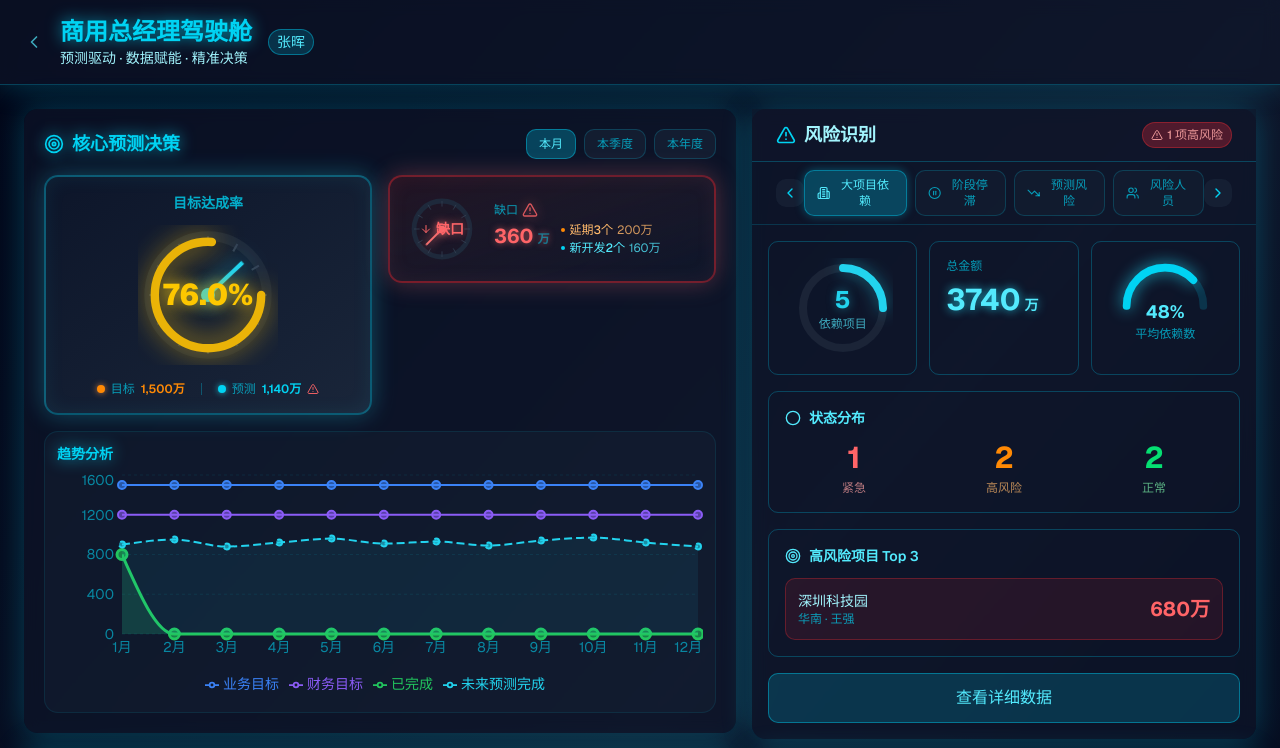
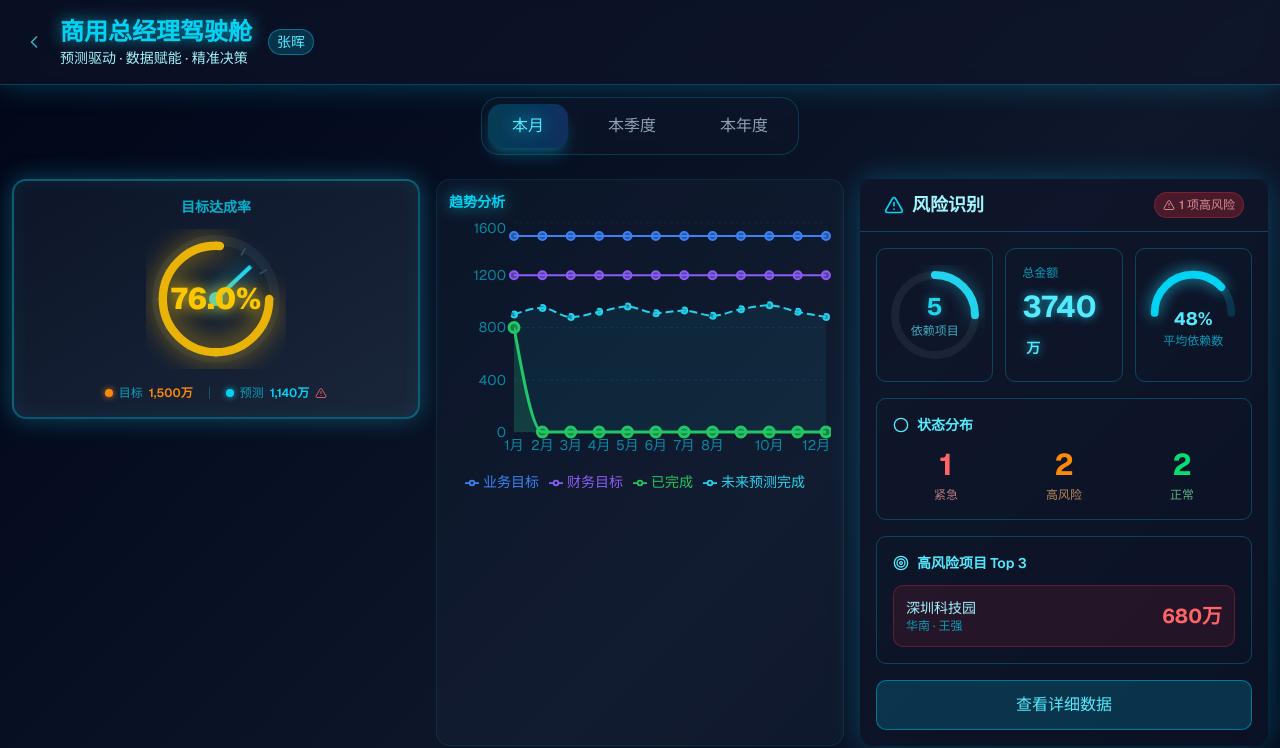
Before and after one commit to navylee1990/coze_jsc, a Next.js app: page /gm in a window 1280 px wide. Shown: the top 748 px of the page. Built offline with nearby package versions, Linux system fonts and the light colour scheme.

Commit message:
refactor: 重构驾驶舱布局为叙事性三列结构，根据时间范围动态显示风险识别tab

```diff
--- a/src/app/gm/page.tsx
+++ b/src/app/gm/page.tsx
@@ -577,62 +577,47 @@ export default function GMDashboard() {
         </div>
       </header>
 
-      {/* 主要内容区 - 自适应流式布局 */}
+      {/* 主要内容区 */}
       <main className="flex-1 flex flex-col">
-        {/* 流式容器 - 根据分辨率自动适配，不限制高度 */}
-        <div className="max-w-[1920px] mx-auto p-4 sm:p-6">
-            {/* 驾驶舱风格布局 - 响应式网格 */}
-            <div className="grid grid-cols-1 lg:grid-cols-12 gap-2 sm:gap-4">
-          {/* 中央仪表区 */}
+        {/* 时间切换器 */}
+        <div className="max-w-[1920px] mx-auto px-6 py-3">
           <div className={cn(
-            'col-span-1 lg:col-span-7 space-y-2 sm:space-y-4',
-            'transition-all duration-500',
-            isMounted && animationPhase >= 2 ? 'opacity-100 translate-y-0' : 'opacity-0 translate-y-4'
+            'flex items-center justify-center gap-2 sm:gap-4 bg-slate-900/50 rounded-2xl p-1.5 backdrop-blur-sm border border-cyan-400/20',
+            'transition-all duration-300',
+            'hover:border-cyan-400/40'
           )}>
-            {/* 核心预测决策卡片 - 自适应高度 */}
-            <div className={`${DASHBOARD_STYLES.cardBg} ${DASHBOARD_STYLES.cardBorder} rounded-xl p-4 sm:p-5 ${DASHBOARD_STYLES.glow}`}>
-              <div className="flex items-center justify-between mb-4">
-                <h2 className={`text-lg font-bold ${DASHBOARD_STYLES.neon} flex items-center gap-2`}>
-                  <Target className="w-5 h-5" />
-                  核心预测决策
-                </h2>
-                <div className="flex gap-2">
+            {(['current', 'quarter', 'year'] as TimeRange[]).map((range) => (
               <button
-                    onClick={() => setSelectedTimeRange('current')}
-                    className={`px-3 py-1.5 rounded-lg text-xs font-medium transition-all ${
-                      selectedTimeRange === 'current'
-                        ? 'bg-cyan-500/30 border-cyan-500/50 text-cyan-300'
-                        : 'bg-slate-800/50 border-cyan-400/20 text-cyan-400/70'
-                    } border`}
+                key={range}
+                onClick={() => handleTimeRangeChange(range)}
+                className={cn(
+                  'flex items-center gap-2 px-4 sm:px-6 py-2 sm:py-2.5 rounded-xl font-medium transition-all duration-300 relative overflow-hidden group',
+                  selectedTimeRange === range
+                    ? 'bg-gradient-to-r from-cyan-500/20 to-blue-500/20 text-cyan-300 shadow-lg shadow-cyan-500/30'
+                    : 'text-slate-400 hover:text-cyan-300 hover:bg-slate-800/50'
+                )}
               >
-                    本月
+                {selectedTimeRange === range && (
+                  <div className="absolute inset-0 bg-gradient-to-r from-cyan-500/10 to-blue-500/10 animate-pulse"></div>
+                )}
+                <span className={cn('text-sm sm:text-base', selectedTimeRange === range && 'drop-shadow-[0_0_8px_rgba(34,211,238,0.8)]')}>
+                  {range === 'current' ? '本月' : range === 'quarter' ? '本季度' : '本年度'}
+                </span>
               </button>
-                  <button
-                    onClick={() => setSelectedTimeRange('quarter')}
-                    className={`px-3 py-1.5 rounded-lg text-xs font-medium transition-all ${
-                      selectedTimeRange === 'quarter'
-                        ? 'bg-cyan-500/30 border-cyan-500/50 text-cyan-300'
-                        : 'bg-slate-800/50 border-cyan-400/20 text-cyan-400/70'
-                    } border`}
-                  >
-                    本季度
-                  </button>
-                  <button
-                    onClick={() => setSelectedTimeRange('year')}
-                    className={`px-3 py-1.5 rounded-lg text-xs font-medium transition-all ${
-                      selectedTimeRange === 'year'
-                        ? 'bg-cyan-500/30 border-cyan-500/50 text-cyan-300'
-                        : 'bg-slate-800/50 border-cyan-400/20 text-cyan-400/70'
-                    } border`}
-                  >
-                    本年度
-                  </button>
+            ))}
           </div>
         </div>
 
-              {/* 核心数据展示 - 汽车仪表盘样式 */}
-              <div className="grid grid-cols-2 gap-3 sm:gap-4 mb-4">
-                {/* 仪表盘1 - 达成率 */}
+        {/* 流式容器 - 根据分辨率自动适配，不限制高度 */}
+        <div className="max-w-[1920px] mx-auto p-2 sm:p-3 space-y-3 sm:space-y-4">
+            {/* 驾驶舱风格布局 - 响应式三列 */}
+            <div className="grid grid-cols-1 md:grid-cols-2 lg:grid-cols-3 gap-3 sm:gap-4">
+              {/* 左侧：目标达成率 */}
+              <div className={cn(
+                'transition-all duration-500',
+                isMounted && animationPhase >= 1 ? 'opacity-100 translate-y-0' : 'opacity-0 translate-y-4'
+              )}>
+                {/* 仪表盘 - 达成率 */}
                 <div className="relative">
                   <div
                     className="rounded-xl border-2 p-4 transition-all duration-300 bg-gradient-to-br from-slate-900/90 to-slate-800/90 border-cyan-500/40"
@@ -748,164 +733,18 @@ export default function GMDashboard() {
                     </div>
                   </div>
                 </div>
-
-                {/* 仪表盘2 - 缺口 */}
-                <div className="relative">
-                  <div
-                    className={cn(
-                      'rounded-xl border-2 p-3 transition-all duration-300',
-                      animatedGap <= 0
-                        ? 'bg-gradient-to-br from-green-900/20 to-slate-900/90 border-green-500/40'
-                        : 'bg-gradient-to-br from-red-900/20 to-slate-900/90 border-red-500/40'
-                    )}
-                    style={{
-                      boxShadow: animatedGap <= 0
-                        ? '0 0 25px rgba(74, 222, 128, 0.3), inset 0 0 20px rgba(74, 222, 128, 0.08)'
-                        : '0 0 25px rgba(248, 113, 113, 0.3), inset 0 0 20px rgba(248, 113, 113, 0.08)'
-                    }}
-                  >
-                    <div className="flex items-center gap-3">
-                      {/* 仪表盘圆形 */}
-                      <div className="relative flex-shrink-0" style={{ width: '80px', height: '80px' }}>
-                        <svg viewBox="0 0 100 100" className="w-full h-full">
-                          {/* 背景圆 */}
-                          <circle
-                            cx="50"
-                            cy="50"
-                            r="35"
-                            fill="none"
-                            stroke="#1e293b"
-                            strokeWidth="6"
-                          />
-                          {/* 刻度线 */}
-                          {[...Array(12)].map((_, i) => {
-                            const angle = (i * 30 - 90) * (Math.PI / 180)
-                            const innerR = 28
-                            const outerR = 35
-                            const x1 = 50 + innerR * Math.cos(angle)
-                            const y1 = 50 + innerR * Math.sin(angle)
-                            const x2 = 50 + outerR * Math.cos(angle)
-                          const y2 = 50 + outerR * Math.sin(angle)
-                          return (
-                              <line
-                                key={i}
-                                x1={x1}
-                                y1={y1}
-                                x2={x2}
-                                y2={y2}
-                                stroke="#334155"
-                                strokeWidth="1"
-                              />
-                            )
-                          })}
-                          {/* 进度弧线 */}
-                          <circle
-                            cx="50"
-                            cy="50"
-                            r="35"
-                            fill="none"
-                            stroke={getGap() <= 0 ? '#4ade80' : '#f87171'}
-                            strokeWidth="5"
-                            strokeLinecap="round"
-                            strokeDasharray="220"
-                            strokeDashoffset={getGap() <= 0 ? '0' : '220'}
-                            style={{
-                              filter: getGap() <= 0 ? 'drop-shadow(0 0 8px rgba(74, 222, 128, 0.8))' : 'drop-shadow(0 0 8px rgba(248, 113, 113, 0.8))',
-                              transition: 'stroke-dashoffset 0.5s ease-out'
-                            }}
-                          />
-                          {/* 指针 */}
-                          <g transform={`translate(50, 50)`}>
-                            <line
-                              x1="0"
-                              y1="0"
-                              x2="0"
-                              y2="-28"
-                              stroke={animatedGap <= 0 ? '#4ade80' : '#f87171'}
-                              strokeWidth="2.5"
-                              style={{
-                                transform: `rotate(${needleAngle3}deg)`,
-                                transformOrigin: '0 0',
-                                filter: animatedGap <= 0 ? 'drop-shadow(0 0 6px rgba(74, 222, 128, 1))' : 'drop-shadow(0 0 6px rgba(248, 113, 113, 1))',
-                                transition: 'transform 1.5s cubic-bezier(0.34, 1.56, 0.64, 1)'
-                              }}
-                            />
-                            <circle
-                              cx="0"
-                              cy="0"
-                              r="4"
-                              fill={animatedGap <= 0 ? '#4ade80' : '#f87171'}
-                              style={{ filter: animatedGap <= 0 ? 'drop-shadow(0 0 4px rgba(74, 222, 128, 0.8))' : 'drop-shadow(0 0 4px rgba(248, 113, 113, 0.8))' }}
-                            />
-                          </g>
-                        </svg>
-                        {/* 中心数值 */}
-                        <div className="absolute inset-0 flex flex-col items-center justify-center">
-                          {animatedGap <= 0 ? (
-                            <span className="text-sm font-bold text-green-400 flex items-center gap-1" style={{ textShadow: '0 0 8px rgba(74, 222, 128, 0.8)' }}>
-                              <ArrowUp className="w-3 h-3" />
-                              超额
-                            </span>
-                          ) : (
-                            <span className="text-sm font-bold text-red-400 flex items-center gap-1" style={{ textShadow: '0 0 8px rgba(248, 113, 113, 0.8)' }}>
-                              <ArrowDown className="w-3 h-3" />
-                              缺口
-                            </span>
-                          )}
-                        </div>
-                      </div>
-                      {/* 右侧数值 */}
-                      <div className="flex-1">
-                        <div className="text-xs text-cyan-400/70 mb-1 flex items-center gap-1">
-                          {animatedGap <= 0 ? '超额' : '缺口'}
-                          {animatedGap > 0 && (
-                            <AlertTriangle className={`w-4 h-4 animate-pulse ${(Math.abs(animatedGap) / getTimeRangeData().target) * 100 <= 20 ? 'text-yellow-400 drop-shadow-[0_0_6px_rgba(250,204,21,0.6)]' : 'text-red-400 drop-shadow-[0_0_6px_rgba(248,113,113,0.6)]'}`} />
-                          )}
-                        </div>
-                        <div className="flex items-start gap-3">
-                          <div className={cn(
-                            'text-xl font-bold',
-                            animatedGap <= 0 ? 'text-green-400' : 'text-red-400'
-                          )} style={{ textShadow: animatedGap <= 0 ? '0 0 6px rgba(74, 222, 128, 0.6)' : '0 0 6px rgba(248, 113, 113, 0.6)' }}>
-                            {animatedGap <= 0 ? '+' : ''}{Math.abs(animatedGap).toFixed(0)}
-                            <span className="text-xs text-cyan-400/50 ml-1">万</span>
-                          </div>
-                          {/* 延期和新开发项目信息 */}
-                          {animatedGap > 0 && (
-                            <div className="space-y-0.5">
-                              <div className="flex items-center gap-1 text-xs">
-                                <div className="w-1 h-1 rounded-full bg-orange-400"></div>
-                                <span className="text-orange-300 font-medium">
-                                  延期{getTimeRangeData().gapSolution?.delayedProjects.count || 0}个
-                                </span>
-                                <span className="text-orange-300/80">
-                                  {getTimeRangeData().gapSolution?.delayedProjects.amount || 0}万
-                                </span>
-                              </div>
-                              <div className="flex items-center gap-1 text-xs">
-                                <div className="w-1 h-1 rounded-full bg-cyan-400"></div>
-                                <span className="text-cyan-300 font-medium">
-                                  新开发{getTimeRangeData().gapSolution?.newProjectsNeeded.count || 0}个
-                                </span>
-                                <span className="text-cyan-300/80">
-                                  {getTimeRangeData().gapSolution?.newProjectsNeeded.amount || 0}万
-                                </span>
-                              </div>
-                            </div>
-                          )}
-                        </div>
-                      </div>
-                    </div>
-                  </div>
-                </div>
               </div>
 
-              {/* 趋势图表 */}
-              <div className="bg-slate-800/30 rounded-xl p-2.5 sm:p-3 border border-cyan-400/10">
+              {/* 中间：趋势分析 */}
+              <div className={cn(
+                'transition-all duration-500 delay-100',
+                isMounted && animationPhase >= 2 ? 'opacity-100 translate-y-0' : 'opacity-0 translate-y-4'
+              )}>
+                <div className="bg-slate-800/30 rounded-xl p-2.5 sm:p-3 border border-cyan-400/10 h-full">
                   <div className="mb-1.5">
                     <h4 className={`text-xs sm:text-sm font-semibold ${DASHBOARD_STYLES.neon}`}>趋势分析</h4>
                   </div>
-                <div style={{ height: '230px' }}>
+                  <div style={{ height: '280px' }}>
                   <ResponsiveContainer width="100%" height="100%">
                     <AreaChart data={forecastTrendData}>
                       <CartesianGrid strokeDasharray="3 3" stroke="rgba(6,182,212,0.1)" vertical={false} />
@@ -989,22 +828,22 @@ export default function GMDashboard() {
               </div>
             </div>
 
-            {/* 未来支撑充分性面板 */}
-            <FutureSupportAdequacyPanel theme="dashboard" />
+            {/* 右侧：风险识别 */}
+            <div className={cn(
+              'transition-all duration-500 delay-200',
+              isMounted && animationPhase >= 3 ? 'opacity-100 translate-y-0' : 'opacity-0 translate-y-4'
+            )}>
+              <div className={`${DASHBOARD_STYLES.cardBg} ${DASHBOARD_STYLES.cardBorder} rounded-xl p-0 ${DASHBOARD_STYLES.glow} h-full`}>
+                <RiskIdentificationPanel theme="dashboard" timeRange={selectedTimeRange} />
+              </div>
+            </div>
           </div>
 
-          {/* 右侧仪表区 */}
+          {/* 底部：区域达成情况 */}
           <div className={cn(
-            'col-span-1 lg:col-span-5 space-y-2 sm:space-y-4',
-            'transition-all duration-500 delay-100',
-            isMounted && animationPhase >= 3 ? 'opacity-100 translate-y-0' : 'opacity-0 translate-y-4'
+            'transition-all duration-500 delay-300',
+            isMounted && animationPhase >= 4 ? 'opacity-100 translate-y-0' : 'opacity-0 translate-y-4'
           )}>
-            {/* 风险识别模块 - 自适应高度 */}
-            <div className={`${DASHBOARD_STYLES.cardBg} ${DASHBOARD_STYLES.cardBorder} rounded-xl p-0 ${DASHBOARD_STYLES.glow}`}>
-              <RiskIdentificationPanel theme="dashboard" />
-            </div>
-
-            {/* 区域达成情况 - 自适应高度 */}
             <div className={`${DASHBOARD_STYLES.cardBg} ${DASHBOARD_STYLES.cardBorder} rounded-xl p-4 ${DASHBOARD_STYLES.glow}`}>
               <RegionMatrix
                 data={currentData}
@@ -1014,8 +853,6 @@ export default function GMDashboard() {
                 theme="dashboard"
               />
             </div>
-
-          </div>
           </div>
         </div>
       </main>
--- a/src/components/RiskIdentificationPanel.tsx
+++ b/src/components/RiskIdentificationPanel.tsx
@@ -74,6 +74,7 @@ interface RiskIdentificationPanelProps {
   predictedRisks?: PredictedRisk[];
   riskPersonnel?: RiskPersonnel[];
   theme?: 'dashboard' | 'light' | 'dark';
+  timeRange?: 'current' | 'quarter' | 'year';
 }
 
 // ==================== 默认数据 ====================
@@ -372,20 +373,31 @@ export default function RiskIdentificationPanel({
   stageStagnations = defaultStageStagnations,
   predictedRisks = defaultPredictedRisks,
   riskPersonnel = defaultRiskPersonnel,
-  theme = 'dashboard'
+  theme = 'dashboard',
+  timeRange = 'current'
 }: RiskIdentificationPanelProps) {
-  // Tab状态
-  const [currentTab, setCurrentTab] = useState(0);
+  // Tab状态 - 本月时默认显示"本月未下单"（对应大项目依赖tab，索引0）
+  const [currentTab, setCurrentTab] = useState(timeRange === 'current' ? 0 : 0);
   const [viewMode, setViewMode] = useState<'summary' | 'detail'>('summary');
   const [currentPage, setCurrentPage] = useState(1);
   const itemsPerPage = 5;
 
   const tabs = [
-    { id: 0, label: '大项目依赖', icon: Building2 },
+    { id: 0, label: '本月未下单', icon: Building2 },
     { id: 1, label: '阶段停滞', icon: PauseCircle },
     { id: 2, label: '预测风险', icon: TrendingDown },
     { id: 3, label: '风险人员', icon: Users }
   ];
+
+  // 是否显示完整tab切换（本季度和本年度显示，本月不显示）
+  const showFullTabs = timeRange !== 'current';
+
+  // 本月时强制显示第0个tab（本月未下单）
+  useEffect(() => {
+    if (timeRange === 'current') {
+      setCurrentTab(0);
+    }
+  }, [timeRange]);
 
   // 切换Tab时重置
   useEffect(() => {
@@ -471,8 +483,8 @@ export default function RiskIdentificationPanel({
         )}
       </div>
 
-      {/* Tab切换栏 - 仅在汇总视图显示 */}
-      {viewMode === 'summary' && (
+      {/* Tab切换栏 - 仅在汇总视图且本季度/本年度时显示 */}
+      {viewMode === 'summary' && showFullTabs && (
         <div className="px-6 py-2 border-b border-cyan-500/20">
           <div className="flex items-center justify-between">
             <button
```
Lines whose indentation alone changed are shown as unchanged.
